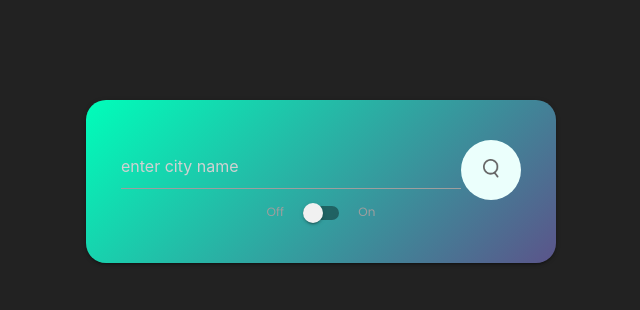
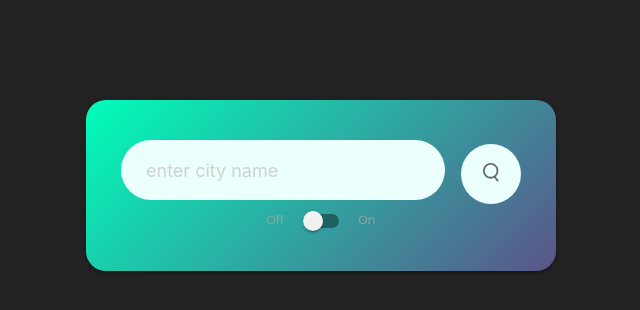
Before and after one commit to hellokristinafaye/weatherAgain, a plain HTML site: page index.html in a window 1280 px wide. Shown: the whole page, without its empty margins (319-959 px from the left). Drawn offline with nearby package versions, Linux system fonts and the light colour scheme.

Commit message:
OK making progress on styling: added an ID to the search input and replaced the .search input rule with that ID so the styling fits.  Let's see if we can keep going!

```diff
--- a/index.html
+++ b/index.html
@@ -29,7 +29,7 @@
     <div class="card">
         <!-- search input/button start -->
         <div class="search">
-            <input type="text" placeholder="enter city name" spellcheck="false" class="">
+            <input type="text" placeholder="enter city name" spellcheck="false" id="input-field">
             <button class=""><img src="images/search.png" alt="" class=""></button>
         </div>
 
--- a/style.css
+++ b/style.css
@@ -23,13 +23,13 @@ body {
     align-items: center;
     justify-content: space-between;
 }
-.search input {
+#input-field {
     border: 0;
     outline: 0;
     background: #ebfffc;
     color: #555;
     padding: 10px 25px;
-    height: 60px;
+    height: 40px;
     border-radius: 30px;
     flex: 1;
     margin-right: 16px;
```
